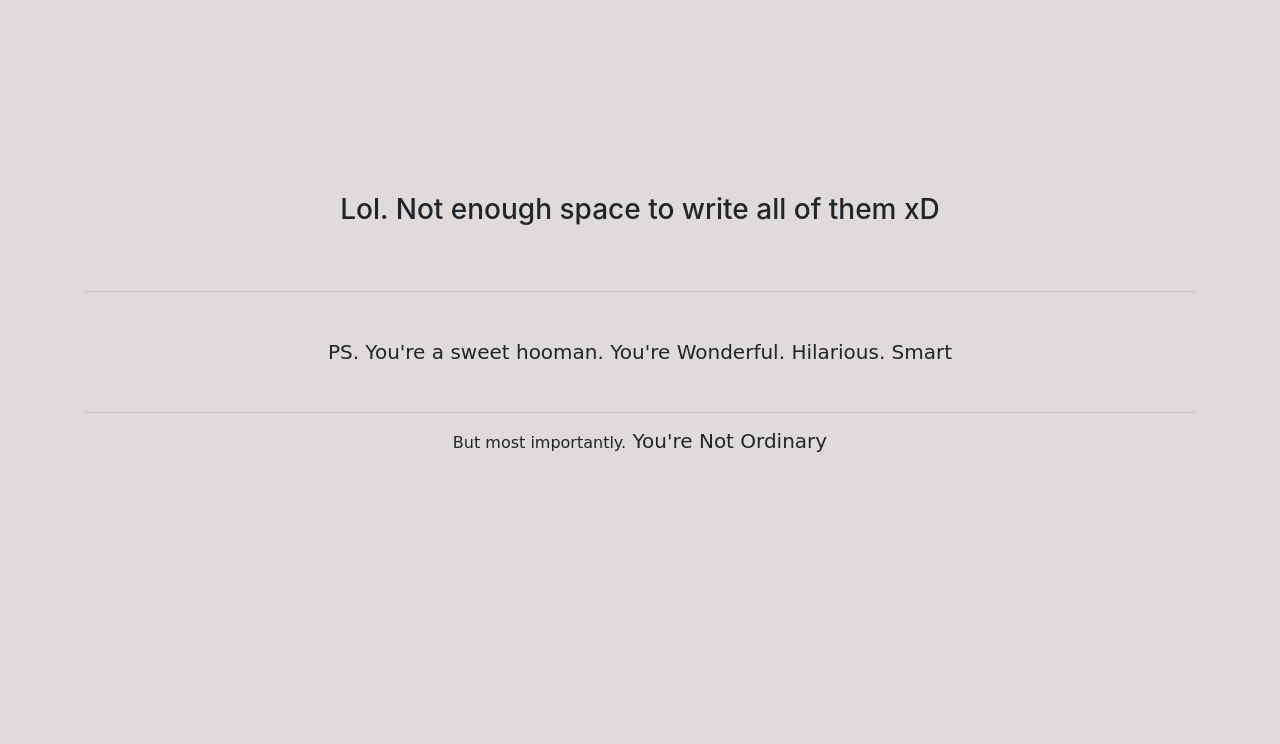
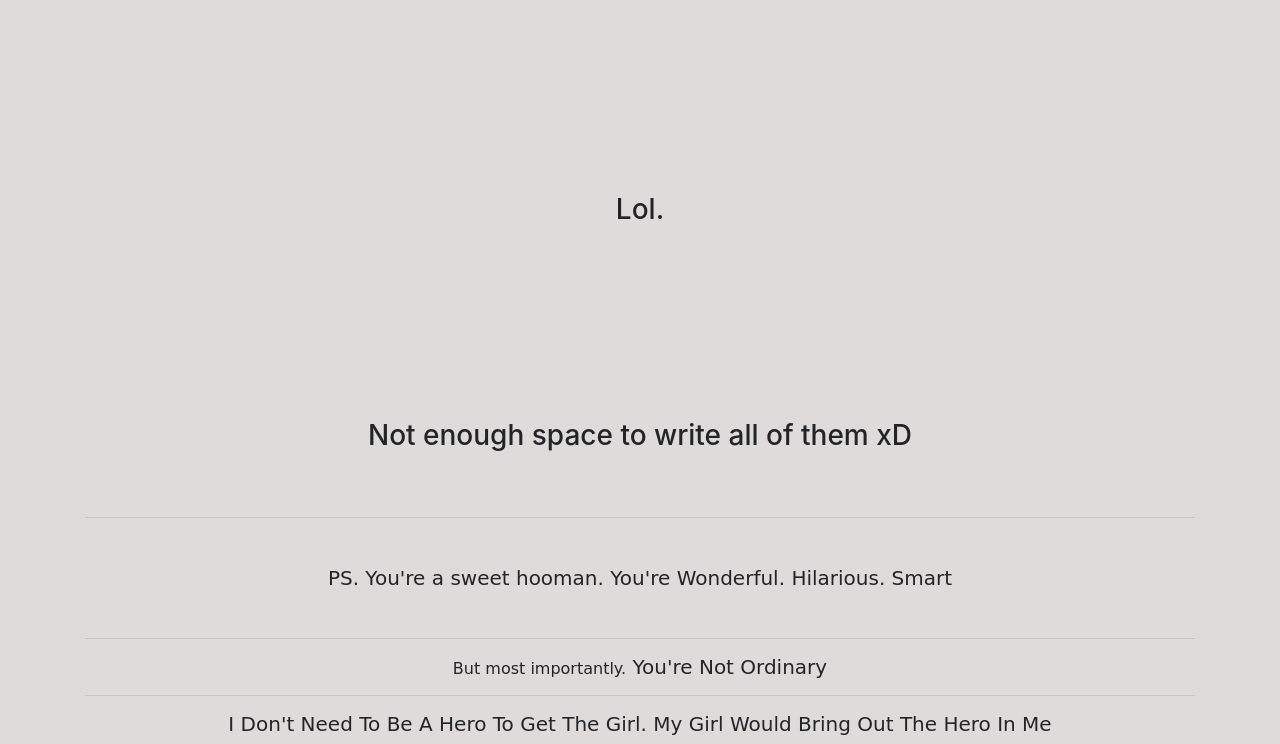
Before and after one commit to ImLordImpaler/pals2, a Django app: page /reasons in a window 1280 px wide. Shown: the part 157-901 px from the top of the page. Before the commit the page ends 609 px from the top, so only its background shows below. Run offline with Django 3.2, Linux system fonts and the light colour scheme; some libraries are stand-ins or nearby versions.

Commit message:
Update second.html

```diff
--- a/rachit/templates/rachit/second.html
+++ b/rachit/templates/rachit/second.html
@@ -27,12 +27,14 @@
   <body>
     <div class='container mt-5 '>
     <h3 > <center>Reasons:</center></h3>
-        <h3 class='mainHeading'> <center>Lol. Not enough space to write all of them xD </center></h3>
+        <h3 class='mainHeading'> <center>Lol. </center></h3>
+<h3 class='mainHeading'> <center> Not enough space to write all of them xD </center></h3>
         <hr>
         <h5 class='smallQuote m-5'> <center>PS. You're a sweet hooman. You're Wonderful. Hilarious. Smart </center> </h5>
         <hr>
         <h5 class='smallQuote'> <center> <small>But most importantly.</small> You're Not Ordinary </center> </h5>
-
+          <hr>
+        <h5 class='smallQuote'> <center>I Don't Need To Be A Hero To Get The Girl. My Girl Would Bring Out The Hero In Me </center> </h5>
     </div>
 
     <!-- Optional JavaScript -->
```
